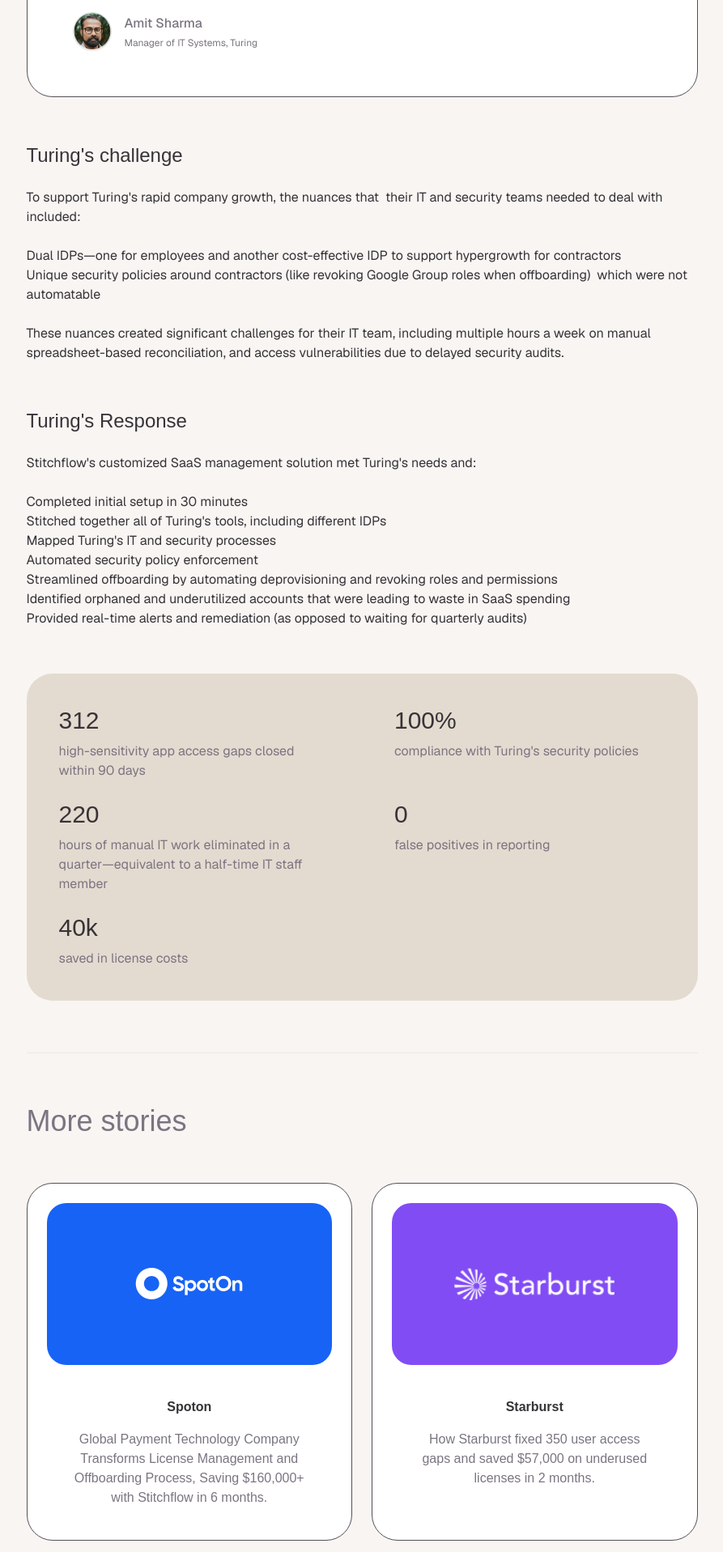
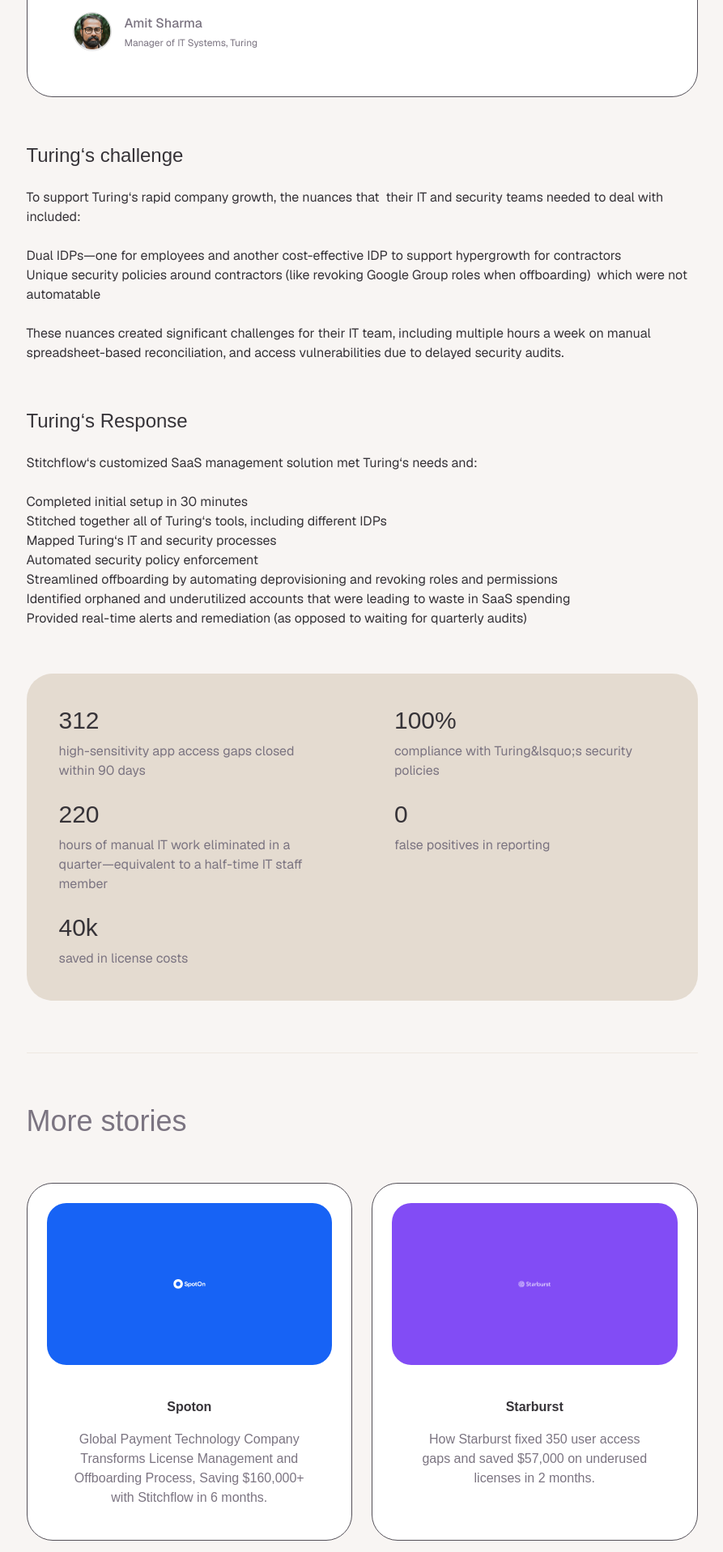
Before and after one commit to sajjan-maven/Stichflow_version2, a Next.js app: page /case-study-details in a window 1280 px wide. Shown: the part 595-2512 px from the top of the page at 81% size, without its empty margins (193-1086 px from the left). Built offline with nearby package versions, Linux system fonts and the light colour scheme.

Commit message:
build error fix

```diff
--- a/src/app/blog-details/page.tsx
+++ b/src/app/blog-details/page.tsx
@@ -15,7 +15,7 @@
   },
   {
     id: 2,
-    title: "An IT Leader's Guide to ISO/IEC 27001 Certification",
+    title: "An IT Leader&lsquo;s Guide to ISO/IEC 27001 Certification",
     description:
       "This guide empowers IT leaders to achieve ISO/IEC 27001 Certification with detailed steps, risk management techniques, & strategies to safeguard organizational data.",
     author: "Jay srinivasan",
--- a/src/app/case-study-details/page.tsx
+++ b/src/app/case-study-details/page.tsx
@@ -1,13 +1,7 @@
 import Image from "next/image";
 
 export default function CaseStudiesDetails() {
-  // Navigation menu items
-  const navItems = [
-    { name: "Platform", hasDropdown: true },
-    { name: "App Audits", hasDropdown: false },
-    { name: "Resources", hasDropdown: true },
-    { name: "Company", hasDropdown: true },
-  ];
+
 
   // Case study stats
   const statsData = [
@@ -17,7 +11,7 @@
     },
     {
       value: "100%",
-      description: "compliance with Turing's security policies",
+      description: "compliance with Turing&lsquo;s security policies",
     },
     {
       value: "220",
@@ -68,7 +62,7 @@
               </div>
 
               <h1 className="md:text-[34px] text-3xl font-medium text-[#363338] text-center">
-                How Stitchflow enabled Turing's IT and security team to adapt to
+                How Stitchflow enabled Turing&lsquo;s IT and security team to adapt to
                 business scale
               </h1>
 
@@ -101,14 +95,14 @@
                   <Image width={41} height={40} alt="Quote" src="/case-study-details/quotation.png" />
                   <div className="flex flex-col items-start gap-6 w-full">
                     <p className="[font-family:'Geist',Helvetica] font-normal text-[#363338] text-lg leading-[26px]">
-                      Our biggest challenge wasn't just managing access gaps and
+                      Our biggest challenge wasn&apos;t just managing access gaps and
                       maintaining stringent security standards with our dynamic
-                      workforce. Our manual processes couldn't keep up with the
+                      workforce. Our manual processes couldn&apos;t keep up with the
                       scale.
                     </p>
                     <div className="flex items-center gap-4 w-full">
                       <div className="w-12 h-12 rounded-[100px] border border-solid border-[#54505833] overflow-hidden">
-                        <img width={48} height={48} src="/case-study-details/Avatar.png" alt="Amit Sharma" />
+                        <Image width={48} height={48} src="/case-study-details/Avatar.png" alt="Amit Sharma" />
                       </div>
                       <div className="flex flex-col items-start gap-1 flex-1">
                         <p className="[font-family:'Geist',Helvetica] font-medium text-[#7b7481] text-base leading-6">
@@ -126,10 +120,10 @@
               {/* Challenge Section */}
               <section className="flex flex-col items-start gap-6 w-full">
                 <h2 className="text-2xl font-medium text-[#363338]">
-                  Turing's challenge
+                  Turing&lsquo;s challenge
                 </h2>
                 <p className="[font-family:'Geist',Helvetica] font-normal text-[#363338] text-base leading-6">
-                  To support Turing's rapid company growth, the nuances
+                  To support Turing&lsquo;s rapid company growth, the nuances
                   that&nbsp;&nbsp;their IT and security teams needed to deal
                   with included:
                   <br />
@@ -152,19 +146,19 @@
               {/* Response Section */}
               <section className="flex flex-col items-start gap-6 w-full">
                 <h2 className="text-2xl font-medium text-[#363338]">
-                  Turing's Response
+                  Turing&lsquo;s Response
                 </h2>
                 <p className="[font-family:'Geist',Helvetica] font-normal text-[#363338] text-base leading-6">
-                  Stitchflow's customized SaaS management solution met Turing's
+                  Stitchflow&lsquo;s customized SaaS management solution met Turing&lsquo;s
                   needs and:
                   <br />
                   <br />
                   Completed initial setup in 30 minutes
                   <br />
-                  Stitched together all of Turing's tools, including different
+                  Stitched together all of Turing&lsquo;s tools, including different
                   IDPs
                   <br />
-                  Mapped Turing's IT and security processes
+                  Mapped Turing&lsquo;s IT and security processes
                   <br />
                   Automated security policy enforcement
                   <br />
@@ -228,8 +222,9 @@
                         className="w-full h-[200px] rounded-3xl flex items-center justify-center"
                         style={{ backgroundColor: story.color }}
                       >
-                        <img
-                          className="h-10"
+                        <Image
+                          height={40}
+                          width={40}
                           alt={`${story.name} logo`}
                           src={story.logoSrc}
                         />
--- a/src/app/free-pilot/components/ComplianceDetailsSection.tsx
+++ b/src/app/free-pilot/components/ComplianceDetailsSection.tsx
@@ -127,7 +127,7 @@
 
       <div className="flex flex-col w-full items-start gap-10 max-w-[1256px] mx-auto">
         <h2 className="text-3xl md:text-[40px] md:leading-[48px] font-semibold text-[#363338] font-['Geist',Helvetica]">
-          See how Stitchflow's reconciliation identifies and prioritizes
+          See how Stitchflow&lsquo;s reconciliation identifies and prioritizes
           opportunities in your environment
         </h2>
 
--- a/src/app/free-pilot/components/ComplianceSection.tsx
+++ b/src/app/free-pilot/components/ComplianceSection.tsx
@@ -21,15 +21,6 @@
       description:
         "Enim exercitation id ipsum dolor occaecat Lorem duis. Culpa sit est dolore ut nulla ipsum occaecat aute nostrud esse.",
     },
-  ];
-
-  // Data for the illustration labels
-  const illustrationLabels = [
-    { text: "Activity", top: "242px", left: "697px" },
-    { text: "Contractors", top: "85px", left: "577px" },
-    { text: "Departments", top: "11px", left: "683px" },
-    { text: "Applications", top: "149px", left: "0" },
-    { text: "Devices", top: "356px", left: "85px" },
   ];
 
   return (
--- a/src/app/it-tools/components/ITtoolsCard.tsx
+++ b/src/app/it-tools/components/ITtoolsCard.tsx
@@ -1,19 +1,13 @@
 import Image from "next/image";
 
 export default function ITtoolsCard() {
-    const navigationItems = [
-        { name: "Platform", hasDropdown: true },
-        { name: "App Audits", hasDropdown: false },
-        { name: "Resources", hasDropdown: true },
-        { name: "Company", hasDropdown: true },
-      ];
 
   const itTools = [
     {
       icon: '/it-tools/log-out.png',
       title: "OffboardIT",
       description:
-            "Free IT Offboarding Checklist: Streamline your org's offboarding process. Never miss a critical step in your IT offboarding process. Create a customized list of tasks based on the departing employee's role and department.",
+        "Free IT Offboarding Checklist: Streamline your org&lsquo;s offboarding process. Never miss a critical step in your IT offboarding process. Create a customized list of tasks based on the departing employee&lsquo;s role and department.",
     },
     {
       icon: '/it-tools/file-check.png',
@@ -34,6 +28,7 @@
         "Meet your modern IT job board. Every role here is handpicked, vetted, and curated for modern IT pros. Filter by organization size, growth stage, tech stack, and culture fit—we bring you the most relevant jobs at companies that truly value IT.",
     },
   ];
+
   return (
     <section className="flex flex-col items-center gap-6 py-6 md:py-40 relative w-full z-[2]">
         <div className="grid grid-cols-1 md:grid-cols-2 gap-6 w-full max-w-[1304px] px-6">
--- a/src/app/product-page/components/StepsSection.tsx
+++ b/src/app/product-page/components/StepsSection.tsx
@@ -33,7 +33,7 @@
           number: 4,
           title: "Filter to represent your unique policies and exceptions",
           description:
-            "Stitchflow helps you filter reconciled data to represent your company's unique policies and exceptions.",
+            "Stitchflow helps you filter reconciled data to represent your company&lsquo;s unique policies and exceptions.",
           image: "",
           imageWidth: 0,
           imageHeight: 0,
@@ -42,7 +42,7 @@
           number: 5,
           title: "Set up automatic alerts for critical issues",
           description:
-            "Stitchflow's automated insights help uncover gaps, prevent risks and identify vulnerabilities.",
+            "Stitchflow&lsquo;s automated insights help uncover gaps, prevent risks and identify vulnerabilities.",
           image: "/product-page/step-5.png",
           imageWidth: 546,
           imageHeight: 247
```
Also changed, not shown: src/app/use-cases/page.tsx (+3 -9 lines). Lines whose indentation alone changed are shown as unchanged.
